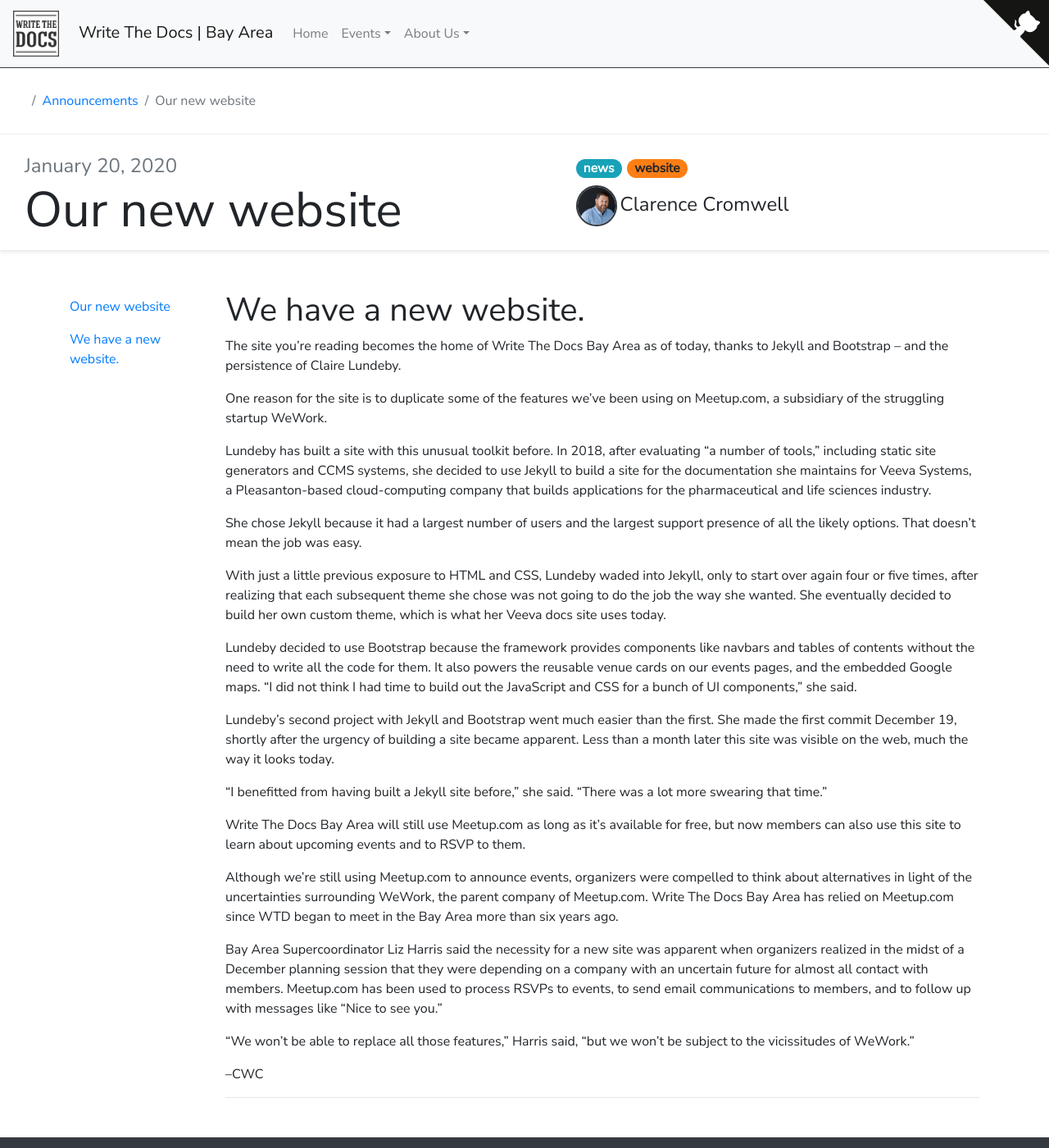
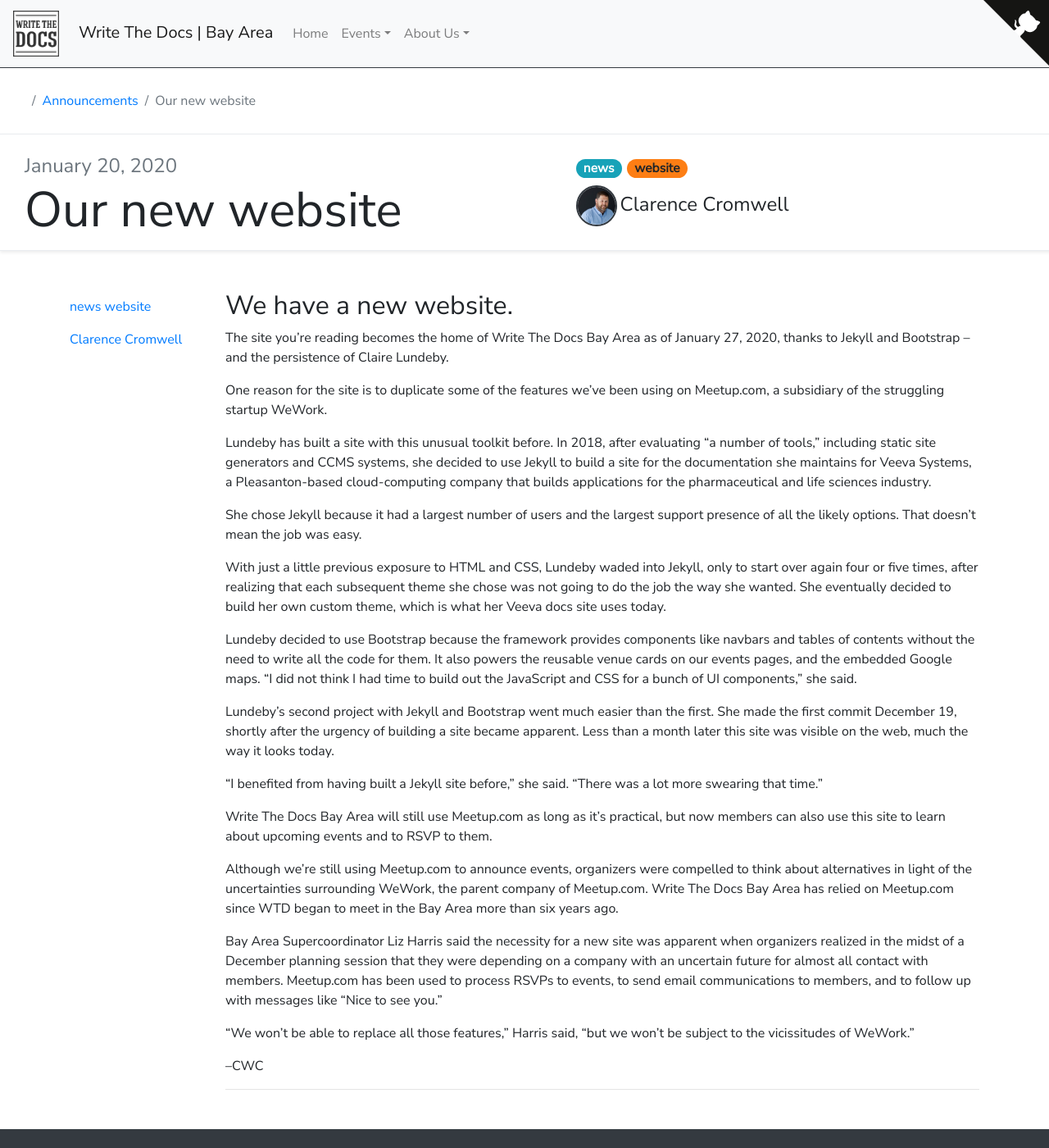
Before and after one commit to San-Francisco-Write-The-Docs/www, a Jekyll site: the page built from content/_announcements/jan2020-new-website.md, in a window 1280 px wide and 1400 px high. Shown: the whole window at 82% size. Built offline with Jekyll 4.4.1, drawn with Linux system fonts in a browser that asks for light colours; nearby versions of some CDN libraries.

Commit message:
Updating for Claire's comments.

```diff
--- a/content/_announcements/jan2020-new-website.md
+++ b/content/_announcements/jan2020-new-website.md
@@ -10,9 +10,9 @@
 ---
 
 
-# We have a new website.
+## We have a new website.
 
-The site you're reading becomes the home of Write The Docs Bay Area as of today, thanks to Jekyll and Bootstrap -- and the persistence of Claire Lundeby.
+The site you're reading becomes the home of Write The Docs Bay Area as of January 27, 2020, thanks to Jekyll and Bootstrap -- and the persistence of Claire Lundeby.
 
 One reason for the site is to duplicate some of the features we've been using on Meetup.com, a subsidiary of the struggling startup WeWork.
 
@@ -27,9 +27,9 @@
 
 Lundeby's second project with Jekyll and Bootstrap went much easier than the first. She made the first commit December 19, shortly after the urgency of building a site became apparent. Less than a month later this site was visible on the web, much the way it looks today.
 
-"I benefitted from having built a Jekyll site before," she said. "There was a lot more swearing that time."
+"I benefited from having built a Jekyll site before," she said. "There was a lot more swearing that time."
 
-Write The Docs Bay Area will still use Meetup.com as long as it's available for free, but now members can also use this site to learn about upcoming events and to RSVP to them.
+Write The Docs Bay Area will still use Meetup.com as long as it's practical, but now members can also use this site to learn about upcoming events and to RSVP to them.
 
 Although we're still using Meetup.com to announce events, organizers were compelled to think about alternatives in light of the uncertainties surrounding WeWork, the parent company of Meetup.com. Write The Docs Bay Area has relied on Meetup.com since WTD began to meet in the Bay Area more than six years ago.
 
```
